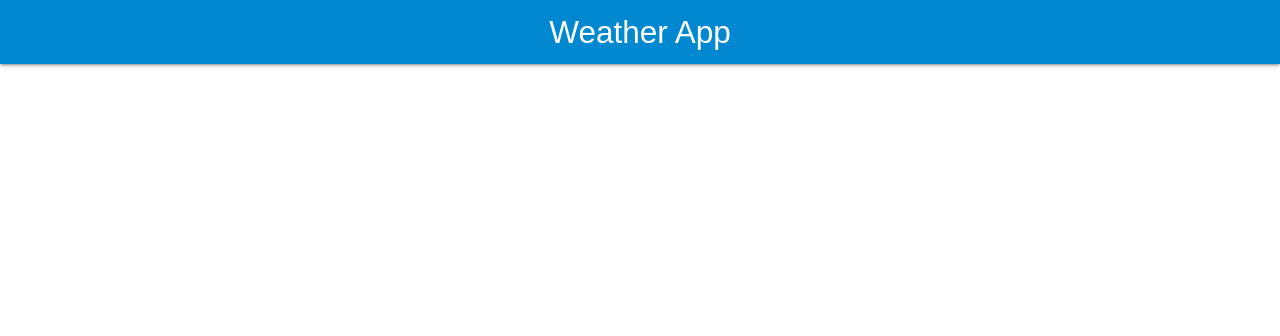
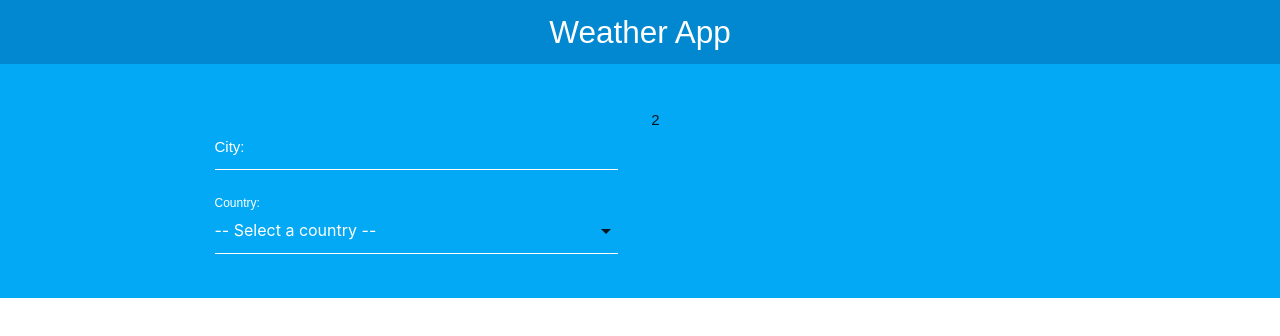
Before and after one commit to jimmy404/REACT-Weather-Api, a React (Create React App) app: page / in a window 1280 px wide. Shown: the top 336 px of the page. Built offline with nearby package versions, Linux system fonts and the light colour scheme.

Commit message:
Adds Form component&import

```diff
--- a/src/App.js
+++ b/src/App.js
@@ -1,6 +1,7 @@
 import React, { Fragment } from 'react';
 import './index.css';
 import Header from './components/Header';
+import Form from './components/Form';
 
 function App() {
   return (
@@ -8,6 +9,18 @@ function App() {
       <Header
         title='Weather App'
       />
+      <div className="contenedor-form">
+        <div className="container">
+          <div className="row">
+            <div className="col m6 s12">
+              <Form />
+            </div>
+            <div className="col m6 s12">
+              2
+            </div>
+          </div>
+        </div>
+      </div>
     </Fragment>
   );
 }
--- /dev/null
+++ b/src/components/Form.js
@@ -0,0 +1,34 @@
+import React from 'react';
+
+const Form = () => {
+    return (
+        <form>
+            <div className="input-field col s12">
+                <input
+                    type="text"
+                    name="city"
+                    id="city"
+                />
+                <label htmlFor="city">City: </label>
+            </div>
+            <div className="input-field col s12">
+                <select
+                    name="country"
+                    id="country"
+                >
+                <option value="">-- Select a country --</option>
+                <option value="US">Estados Unidos</option>
+                <option value="MX">México</option>
+                <option value="AR">Argentina</option>
+                <option value="CO">Colombia</option>
+                <option value="CR">Costa Rica</option>
+                <option value="ES">Spain</option>
+                <option value="PE">Perú</option>
+                </select>
+                <label htmlFor="country ">Country: </label>
+            </div>
+        </form>
+    )
+}
+
+export default Form;
```
